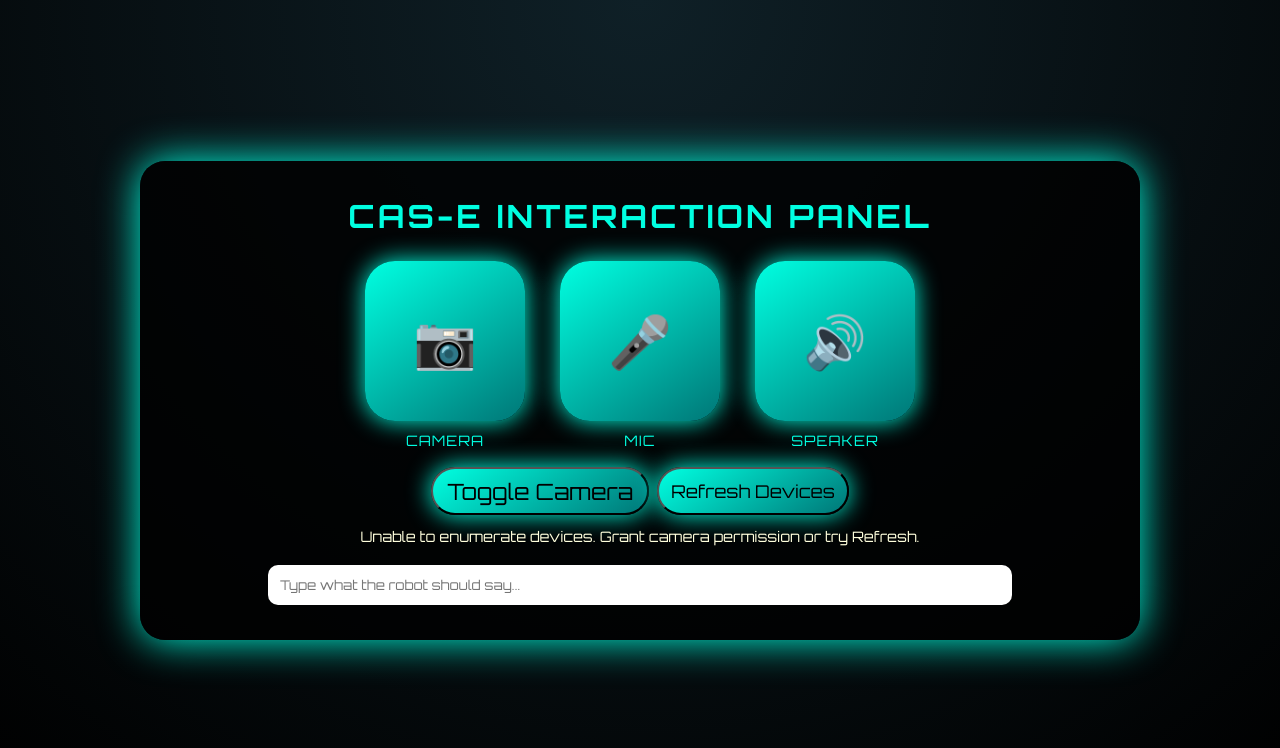
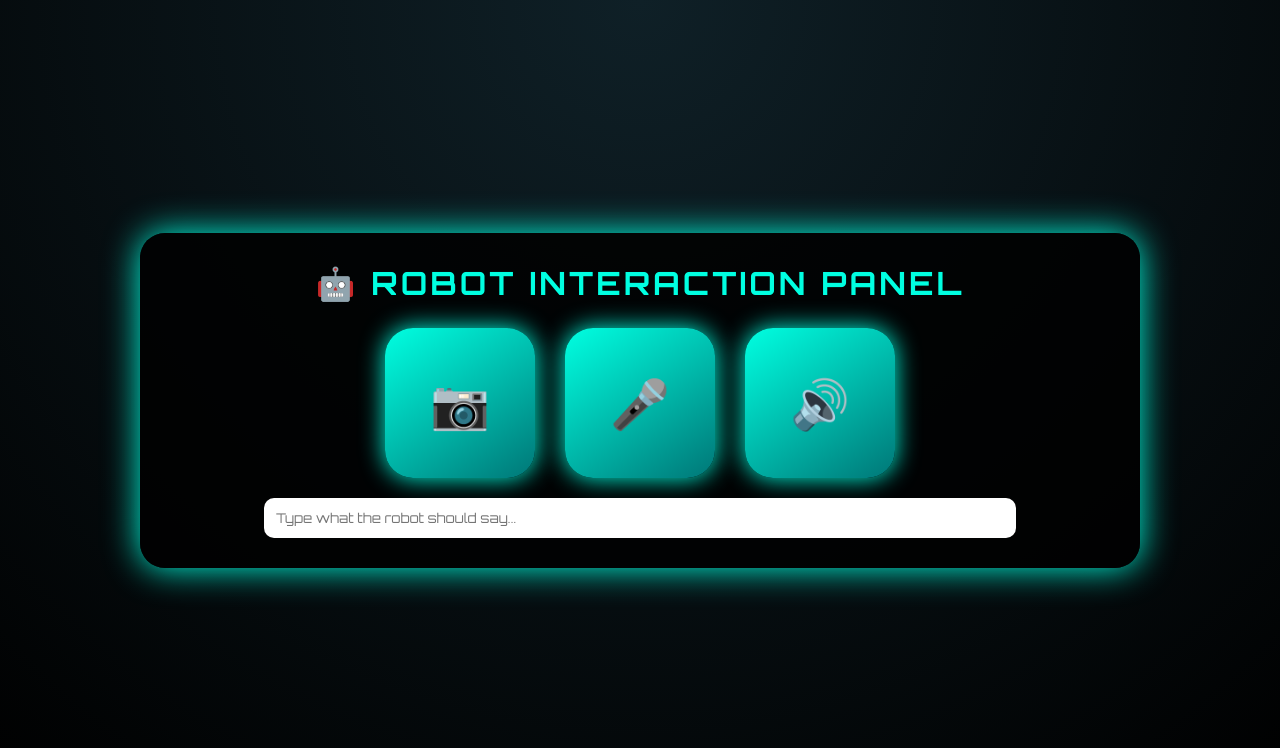
Before and after one commit to FutureByAmbady/-test1, a plain HTML site: page index.html in a window 1280 px wide. Drawn offline with Linux system fonts and the light colour scheme.

Commit message:
fourth push

```diff
--- a/index.html
+++ b/index.html
@@ -24,12 +24,12 @@ body {
 }
 
 .panel {
-    width: 92%;
+    width: 95%;
     max-width: 1000px;
-    padding: 35px;
-    background: rgba(0,0,0,0.8);
+    padding: 30px;
+    background: rgba(0,0,0,0.85);
     border-radius: 25px;
-    box-shadow: 0 0 40px #00ffe1;
+    box-shadow: 0 0 35px #00ffe1;
     text-align: center;
 }
 
@@ -41,16 +41,16 @@ h1 {
 .icons {
     display: flex;
     justify-content: center;
-    gap: 35px;
+    gap: 30px;
     flex-wrap: wrap;
 }
 
 .icon {
-    width: 160px;
-    height: 160px;
+    width: 150px;
+    height: 150px;
     background: linear-gradient(145deg, #00ffe1, #007777);
-    border-radius: 30px;
-    font-size: 3.2rem;
+    border-radius: 28px;
+    font-size: 3rem;
     display: flex;
     align-items: center;
     justify-content: center;
@@ -64,29 +64,13 @@ h1 {
     box-shadow: 0 0 45px #00ffe1;
 }
 
-.label {
-    margin-top: 10px;
-    font-size: 0.9rem;
-    letter-spacing: 1px;
-}
-
 video {
     width: 100%;
     margin-top: 25px;
     border-radius: 18px;
     border: 2px solid #00ffe1;
     display: none;
-    box-shadow: 0 0 25px #00ffe1;
-}
-
-input {
-    margin-top: 20px;
-    width: 80%;
-    padding: 12px;
-    border-radius: 10px;
-    border: none;
-    outline: none;
-    font-family: 'Orbitron', sans-serif;
+    background: black;
 }
 </style>
 </head>
@@ -94,100 +78,57 @@ input {
 <body>
 
 <div class="panel">
-    <h1>CAS-E INTERACTION PANEL</h1>
+    <h1>🤖 ROBOT INTERACTION PANEL</h1>
 
     <div class="icons">
-        <div>
         <div class="icon" onclick="toggleCamera()">📷</div>
-            <div class="label">CAMERA</div>
+        <div class="icon" onclick="toggleMic()">🎤</div>
+        <div class="icon" onclick="speak()">🔊</div>
     </div>
 
-        <div>
-            <div class="icon" onclick="toggleMic()">🎤</div>
-            <div class="label">MIC</div>
-        </div>
+    <video id="video" autoplay playsinline muted></video>
 
-        <div>
-            <div class="icon" onclick="speak()">🔊</div>
-            <div class="label">SPEAKER</div>
-        </div>
-    </div>
-
-    <div style="margin-top:18px; display:flex; gap:8px; justify-content:center; align-items:center;">
-        <select id="videoSource" style="padding:8px; border-radius:8px; display:none;"></select>
-        <button class="icon" id="cameraBtn" onclick="toggleCamera()" style="width:auto;height:48px;font-size:1.4rem;padding:0 14px;">Toggle Camera</button>
-        <button class="icon" id="refreshDevices" onclick="updateDeviceList()" style="width:auto;height:48px;font-size:1.1rem;padding:0 12px;">Refresh Devices</button>
-    </div>
-
-    <video id="video" autoplay playsinline muted style="display:none"></video>
-
-    <div id="msg" style="margin-top:12px;color:#ffd; font-size:0.9rem;">Tip: If camera doesn't appear, serve this page over HTTP(S) (see below).</div>
-
-    <input id="ttsText" type="text" placeholder="Type what the robot should say...">
+    <input id="ttsText" type="text"
+           placeholder="Type what the robot should say..."
+           style="margin-top:20px;width:80%;padding:12px;border-radius:10px;border:none;">
 </div>
 
 <script>
 let camStream = null;
 let micStream = null;
 let audioElem = null;
+let femaleVoice = null;
 
-// helper getters
-const msgEl = () => document.getElementById('msg');
-const videoSelect = () => document.getElementById('videoSource');
-const videoEl = () => document.getElementById('video');
-
-// CAMERA
+/* ---------- CAMERA ---------- */
 async function toggleCamera() {
-    const video = videoEl();
+    const video = document.getElementById("video");
 
     if (camStream) {
         camStream.getTracks().forEach(t => t.stop());
         camStream = null;
-        video.style.display = 'none';
-        msgEl().textContent = 'Camera stopped.';
+        video.style.display = "none";
         return;
     }
 
-    // Check secure context (getUserMedia requires HTTPS or localhost)
-    if (location.protocol !== 'https:' && location.hostname !== 'localhost' && location.hostname !== '127.0.0.1') {
-        msgEl().innerHTML = 'Camera requires a secure context (HTTPS) or running on <strong>localhost</strong>. Run a local server (see instructions below).';
-        return;
-    }
-
-    // Build constraints with optional selected device and conservative resolution for Raspberry Pi
-    let deviceId = videoSelect().value || undefined;
-    const constraints = {
+    try {
+        camStream = await navigator.mediaDevices.getUserMedia({
             video: {
                 width: { ideal: 640 },
                 height: { ideal: 480 },
-            deviceId: deviceId ? { exact: deviceId } : undefined,
-            facingMode: 'environment'
+                frameRate: { ideal: 30 }
             },
             audio: false
-    };
+        });
 
-    try {
-        camStream = await navigator.mediaDevices.getUserMedia(constraints);
         video.srcObject = camStream;
-        video.muted = true; // help autoplay policies
-        video.playsInline = true;
-        await video.play();
-        video.style.display = 'block';
-        msgEl().textContent = 'Camera active.';
-        await updateDeviceList();
+        video.style.display = "block";
     } catch (err) {
-        console.error('getUserMedia error', err);
-        if (err.name === 'NotAllowedError' || err.name === 'SecurityError') {
-            msgEl().textContent = 'Permission denied for camera. Check browser permissions.';
-        } else if (err.name === 'NotFoundError' || err.name === 'OverconstrainedError') {
-            msgEl().textContent = 'No camera found or requested constraints not supported. Try Refresh Devices.';
-        } else {
-            msgEl().textContent = 'Camera error: ' + err.message;
-        }
+        alert("Camera blocked. Use Chromium flags on Linux.");
+        console.error(err);
     }
 }
 
-// MIC → SPEAKER LOOPBACK
+/* ---------- MIC LOOPBACK ---------- */
 async function toggleMic() {
     if (micStream) {
         micStream.getTracks().forEach(t => t.stop());
@@ -196,93 +137,32 @@ async function toggleMic() {
         return;
     }
 
-    try {
     micStream = await navigator.mediaDevices.getUserMedia({ audio: true });
     audioElem = new Audio();
     audioElem.srcObject = micStream;
     audioElem.play();
-    } catch (err) {
-        console.error('Microphone error', err);
-        msgEl().textContent = 'Microphone error: ' + (err.message || err.name);
-    }
 }
 
-// TEXT TO SPEECH
-let femaleVoice = null;
-
-// Load voices (IMPORTANT)
+/* ---------- FEMALE TTS ---------- */
 function loadVoices() {
     const voices = speechSynthesis.getVoices();
-
     femaleVoice = voices.find(v =>
-        v.name.toLowerCase().includes('zira') ||
-        v.name.toLowerCase().includes('aria') ||
-        v.name.toLowerCase().includes('female') ||
-        v.name.toLowerCase().includes('woman')
-    );
-
-    if (!femaleVoice) {
-        femaleVoice = voices.find(v => v.lang && v.lang.startsWith('en'));
+        v.name.toLowerCase().includes("zira") ||
+        v.name.toLowerCase().includes("aria") ||
+        v.name.toLowerCase().includes("female")
+    ) || voices.find(v => v.lang.startsWith("en"));
 }
-
-    console.log('Selected voice:', femaleVoice?.name);
-}
-
 speechSynthesis.onvoiceschanged = loadVoices;
 
-// SPEAK FUNCTION
 function speak() {
-    const text =
-        document.getElementById('ttsText').value ||
-        'Hello, I am casey';
-
-    const utterance = new SpeechSynthesisUtterance(text);
-
-    if (femaleVoice) {
-        utterance.voice = femaleVoice;
-    }
-
-    utterance.pitch = 1.3;
-    utterance.rate = 0.95;
-    utterance.volume = 1;
-
-    speechSynthesis.speak(utterance);
-}
-
-// Update device list (shows available video input devices)
-async function updateDeviceList() {
-    const select = videoSelect();
-    select.style.display = 'none';
-    try {
-        const devices = await navigator.mediaDevices.enumerateDevices();
-        const videoDevices = devices.filter(d => d.kind === 'videoinput');
-        select.innerHTML = '';
-        if (videoDevices.length === 0) {
-            msgEl().textContent = 'No video devices found.';
-            return;
-        }
-        videoDevices.forEach(d => {
-            const opt = document.createElement('option');
-            opt.value = d.deviceId;
-            opt.text = d.label || ('Camera ' + (select.length + 1));
-            select.appendChild(opt);
-        });
-        select.style.display = 'inline-block';
-        msgEl().textContent = '';
-    } catch (e) {
-        console.error('enumerateDevices failed', e);
-        msgEl().textContent = 'Unable to enumerate devices. Grant camera permission or try Refresh.';
-    }
-}
-
-// On load: try to populate devices if possible
-if (navigator.mediaDevices && navigator.mediaDevices.enumerateDevices) {
-    updateDeviceList().catch(e => console.warn(e));
-} else {
-    msgEl().textContent = 'Browser does not support media device enumeration.';
+    const text = document.getElementById("ttsText").value || "Hello, I am your robot";
+    const u = new SpeechSynthesisUtterance(text);
+    if (femaleVoice) u.voice = femaleVoice;
+    u.pitch = 1.3;
+    u.rate = 0.95;
+    speechSynthesis.speak(u);
 }
 </script>
 
-
 </body>
 </html>
```
Lines whose indentation alone changed are shown as unchanged.
